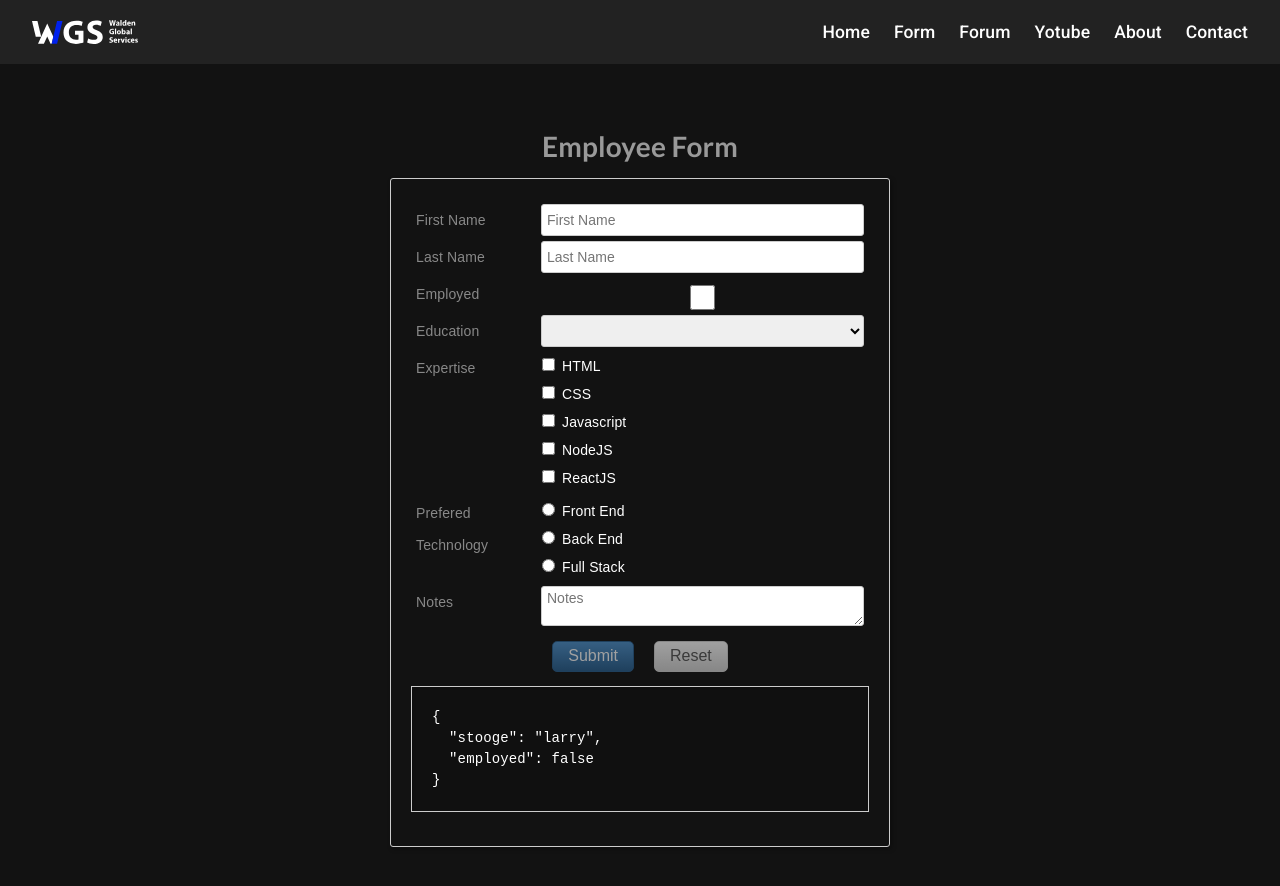
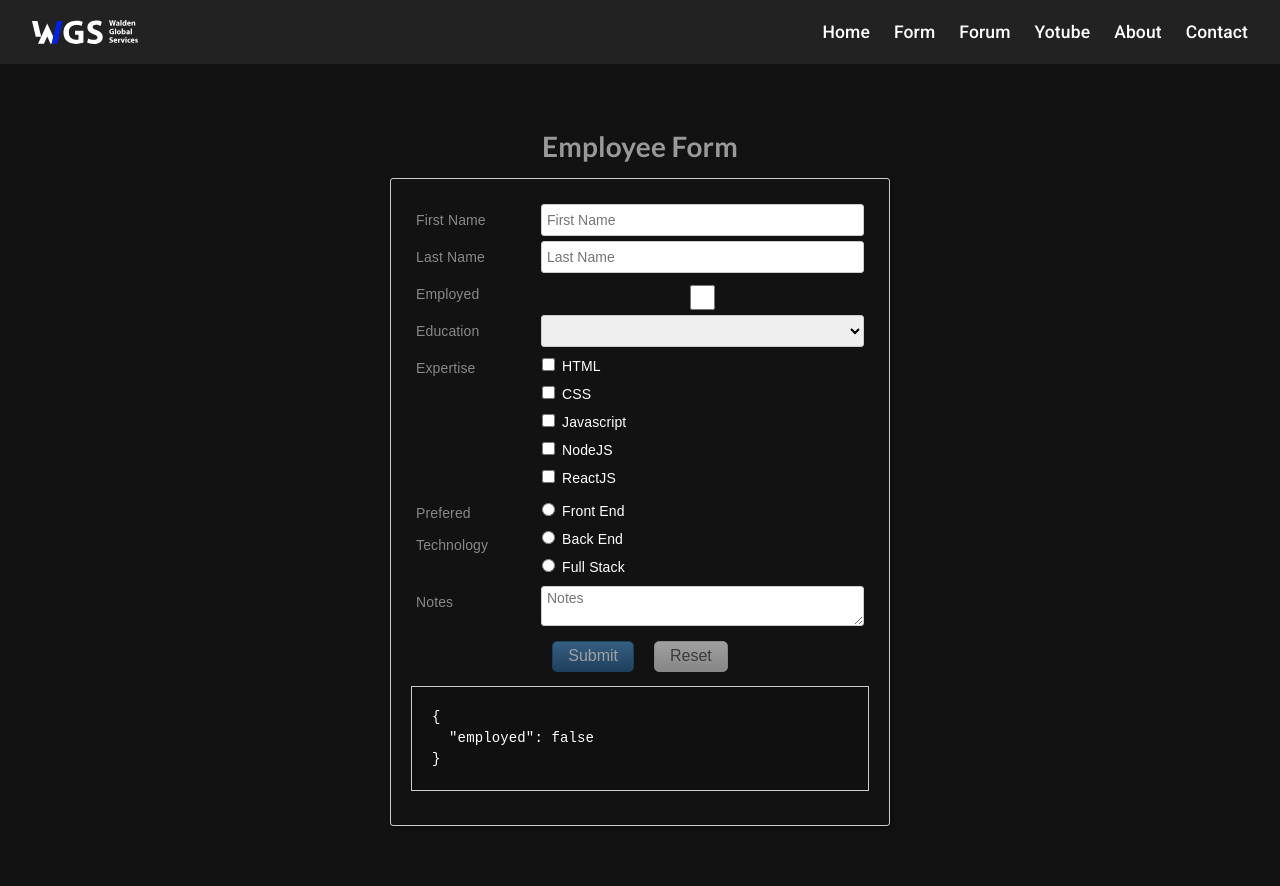
Before and after one commit to SyamHaidar/bootcamp-wgs-react, a React (Create React App) app: page /Form in a window 1280 px wide. Shown: the top 886 px of the page. Built offline with nearby package versions, Linux system fonts and the light colour scheme.

Commit message:
React Final Form

```diff
--- a/src/components/FInalForm/FinalForm.jsx
+++ b/src/components/FInalForm/FinalForm.jsx
@@ -16,7 +16,7 @@ const EmployeeForm = () => {
       <h1>Employee Form</h1>
       <Form
         onSubmit={onSubmit}
-        initialValues={{ stooge: 'larry', employed: false }}
+        initialValues={{ employed: false }}
         render={({ handleSubmit, form, submitting, pristine, values }) => (
           <form onSubmit={handleSubmit}>
             <div>
@@ -50,13 +50,15 @@ const EmployeeForm = () => {
                   <Field name="expertise" component="input" type="checkbox" value="cs" /> CSS
                 </label>
                 <label>
-                  <Field name="expertise" component="input" type="checkbox" value="javascript" /> Javascript
+                  <Field name="expertise" component="input" type="checkbox" value="javascript" />{' '}
+                  Javascript
                 </label>
                 <label>
                   <Field name="expertise" component="input" type="checkbox" value="nodejs" /> NodeJS
                 </label>
                 <label>
-                  <Field name="expertise" component="input" type="checkbox" value="reactjs" /> ReactJS
+                  <Field name="expertise" component="input" type="checkbox" value="reactjs" />{' '}
+                  ReactJS
                 </label>
               </div>
             </div>
@@ -70,7 +72,8 @@ const EmployeeForm = () => {
                   <Field name="stooge" component="input" type="radio" value="Back End" /> Back End
                 </label>
                 <label>
-                  <Field name="stooge" component="input" type="radio" value="Full Stack" /> Full Stack
+                  <Field name="stooge" component="input" type="radio" value="Full Stack" /> Full
+                  Stack
                 </label>
               </div>
             </div>
```
